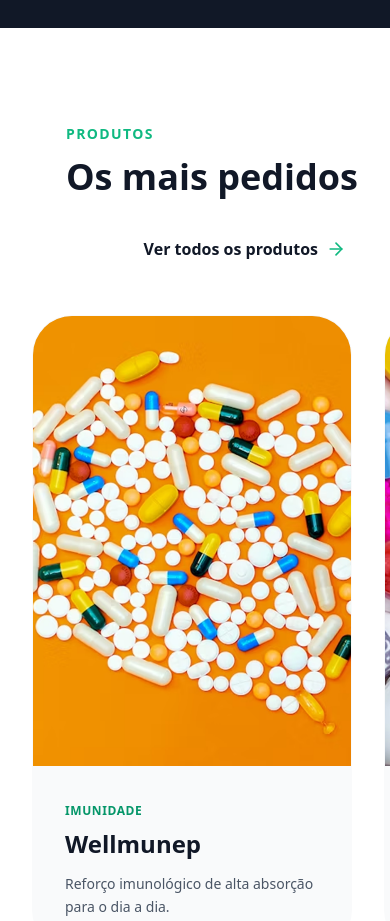
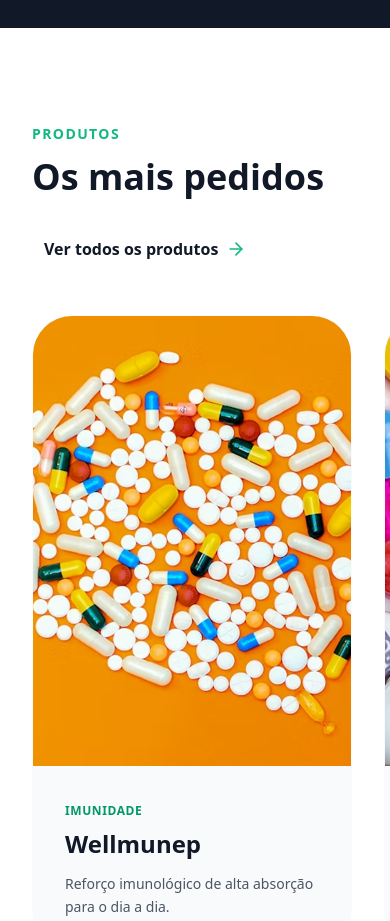
Before and after one commit to Rafael19722/desafio-frontend-singular, a Next.js app: page / in a window 390 px wide. Shown: the part 3060-3981 px from the top of the page. Built offline with nearby package versions, Linux system fonts and the light colour scheme.

Commit message:
fix(products): align header to the left on mobile and tablet

```diff
--- a/components/sections/Products.tsx
+++ b/components/sections/Products.tsx
@@ -37,7 +37,7 @@ export function Products() {
     return (
         <section className="bg-white py-24 w-full flex-col gap-12 overflow-hidden">
 
-            <div className="w-full max-w-[1280px] mx-auto mb-[48px] px-8 flex flex-col md:flex-row items-end justify-between gap-8">
+            <div className="w-full max-w-[1280px] mx-auto mb-[48px] px-8 flex flex-col md:flex-row items-start md:items-end justify-between gap-8">
 
                 <div className="flex flex-col gap-2.5">
                     <span className="font-bold text-sm tracking-[0.1em] text-primary uppercase">
```
